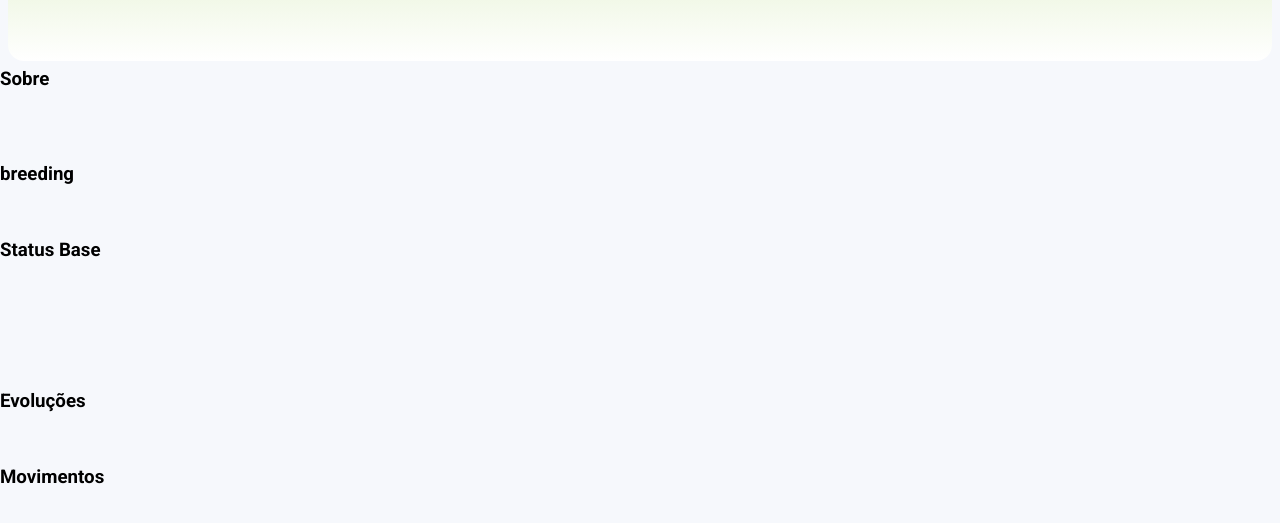
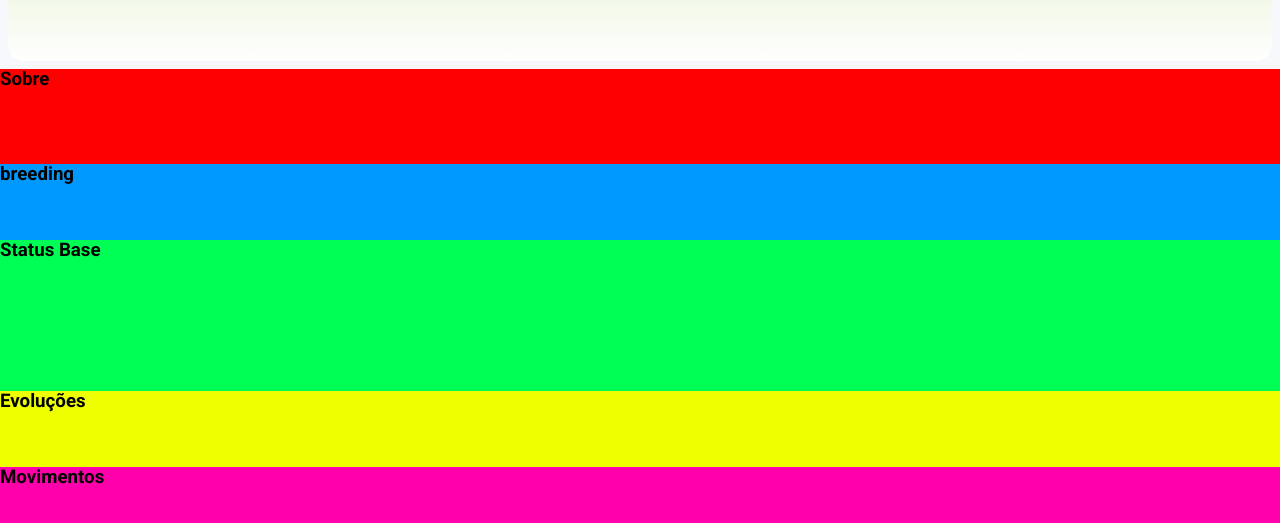
Before and after one commit to nowadraco/pokedex-dio, a plain HTML site: page data-base.html in a window 1280 px wide. Shown: the part 517-1040 px from the top of the page. Drawn offline with nearby package versions, Linux system fonts and the light colour scheme; no server answers.

Commit message:
testando formatação da pagina data

```diff
--- a/assets/css/pokedex.css
+++ b/assets/css/pokedex.css
@@ -220,6 +220,26 @@
   height: 15rem;
 }
 
+.sobre{
+  background-color: red;
+}
+
+.breeding{
+  background-color: rgb(0, 153, 255);
+}
+
+.statusbase{
+  background-color: rgb(0, 255, 85);
+}
+
+.evolucao{
+  background-color: rgb(238, 255, 0);
+}
+
+.moves{
+  background-color: rgb(255, 0, 170);
+}
+
 @media screen and (min-width: 380px) {
   .pokemons {
     grid-template-columns: 1fr 1fr;
--- a/data-base.html
+++ b/data-base.html
@@ -58,7 +58,7 @@
                 <li></li>
                 <li></li>
             </ol>
-            <section>
+            <section class="breeding">
                 <h3>
                     breeding
                 </h3>
```
Also changed, not shown: index.html (+0 -1 lines).
